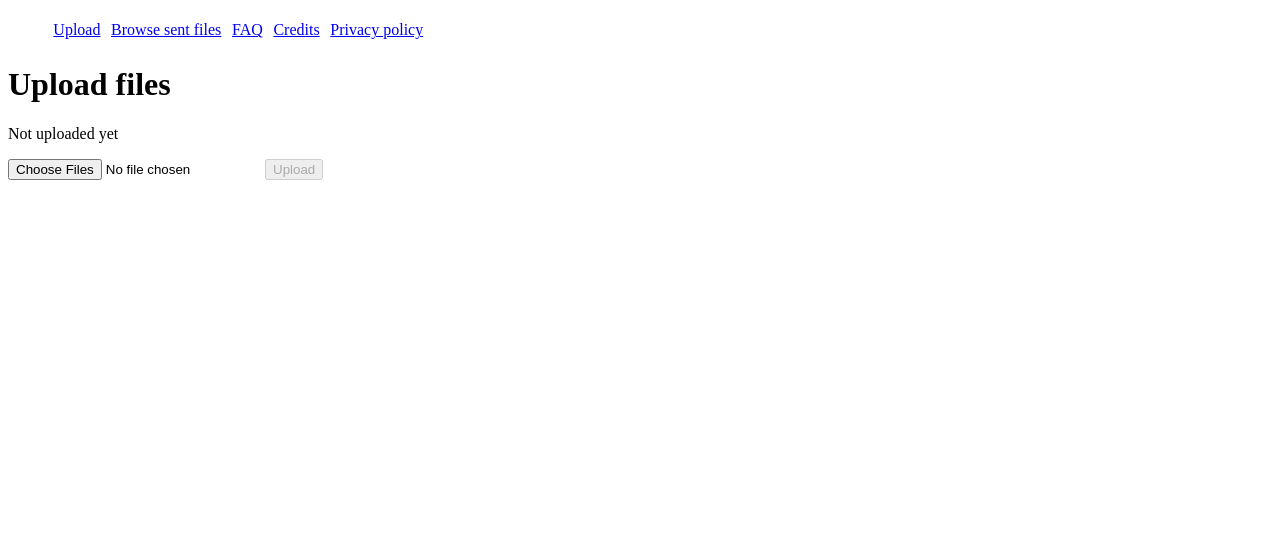
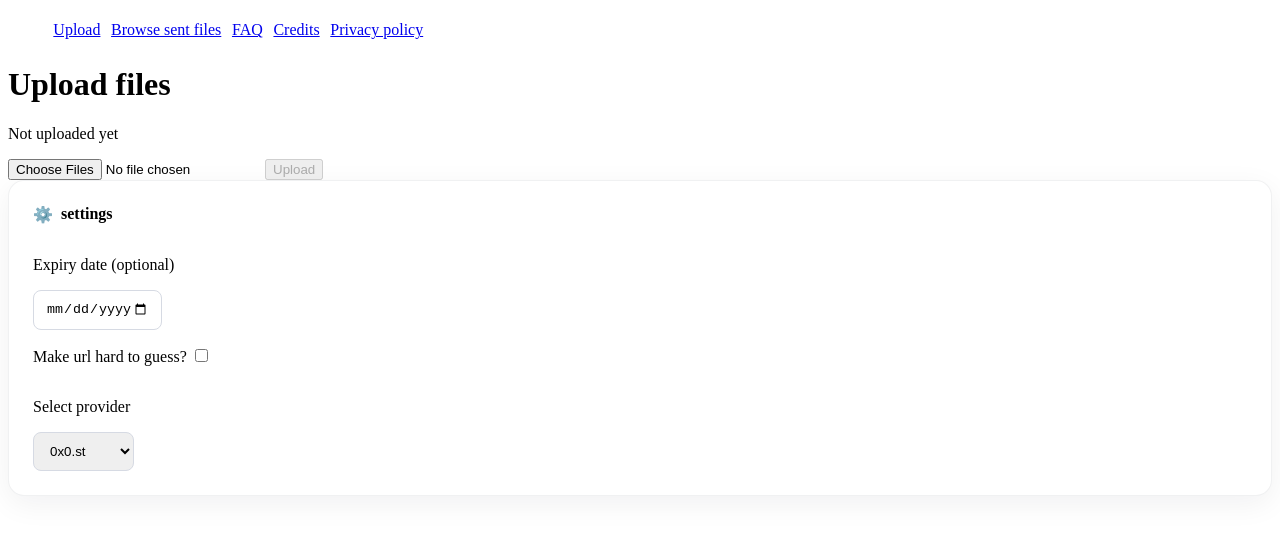
Before and after one commit to reptee/0x0-wrapper, a SvelteKit app: page / in a window 1280 px wide. Shown: the top 534 px of the page. Built offline with nearby package versions, Linux system fonts and the light colour scheme.

Commit message:
implement settings menu

```diff
--- /dev/null
+++ b/src/lib/components/UploadConfigPanel.svelte
@@ -0,0 +1,95 @@
+<script lang="ts">
+  import { isProviderFull, providers } from "$lib";
+  import type { UploadConfig } from "$lib/types";
+
+  let { config = $bindable() }: { config: UploadConfig } = $props();
+  const cur_provider = $derived(providers[config.provider]);
+  const max_age_days = $derived(
+    isProviderFull(cur_provider) ? cur_provider.max_age : 365,
+  );
+
+  function on_date_change(e: Event) {
+    const date = (e.target as HTMLInputElement).valueAsNumber;
+    if (Number.isNaN(date)) {
+      config.expires = null;
+    } else {
+      config.expires = new Date(date);
+    }
+  }
+</script>
+
+<div id="settings-card">
+  <header id="title"><span class="icon">⚙️</span> settings</header>
+  <div>
+    <p>Expiry date (optional)</p>
+    <input
+      type="date"
+      name="Expiry date"
+      id=""
+      onchange={on_date_change}
+      min={new Date(Date.now()).toISOString().split("T")[0]}
+      max={new Date(Date.now() + max_age_days * 86_400_000)
+        .toISOString()
+        .split("T")[0]}
+    />
+  </div>
+  <div>
+    <span>Make url hard to guess?</span>
+    <input
+      type="checkbox"
+      name="Secret"
+      id="Secret"
+      bind:checked={config.secret}
+    />
+  </div>
+  <div>
+    <p>Select provider</p>
+    <select name="0x0 provider" bind:value={config.provider}>
+      {#each providers as provider, i}
+        <option value={i}>{provider.url.hostname}</option>
+      {/each}
+    </select>
+  </div>
+</div>
+
+<style lang="scss">
+  #settings-card {
+    background: #fff;
+    border: 1px solid rgba(15, 23, 42, 0.06);
+    border-radius: 1rem;
+    transition:
+      box-shadow 200ms ease,
+      transform 200ms ease;
+
+    padding: 1.5rem;
+    display: flex;
+    flex-direction: column;
+    gap: 1rem;
+    box-shadow: 0 8px 30px rgba(15, 23, 42, 0.06);
+
+    &:hover {
+      transform: translateY(-2px);
+      box-shadow: 0 15px 45px rgba(15, 23, 42, 0.12);
+    }
+
+    & label {
+      color: rgb(71, 85, 105);
+      font-size: 0.9rem;
+    }
+
+    & input,
+    & select {
+      border-radius: 0.5rem;
+      border: 1px solid #d6dae3;
+      padding: 0.65rem 0.75rem;
+      width: auto;
+    }
+  }
+
+  #title {
+    font-weight: 600;
+    display: flex;
+    align-items: center;
+    gap: 0.5rem;
+  }
+</style>
--- a/src/lib/index.ts
+++ b/src/lib/index.ts
@@ -22,28 +22,29 @@ export function calculate_file_retention(
 }
 
 export const provider_0x0: NullPointerProviderFull = {
-  url: "https://0x0.st/",
+  url: new URL("https://0x0.st/"),
   min_age: 30,
   max_age: 365,
   max_size: 512,
 };
 
 export const provider_vern: NullPointerProviderFull = {
-  url: "https://0.vern.cc/",
+  url: new URL("https://0.vern.cc/"),
   min_age: 10 * 365,
   max_age: 10 * 365,
   max_size: 256,
 };
 
 export const provider_boop: NullPointerProviderFull = {
-  url: "https://boop.icu/",
+  url: new URL("https://boop.icu/"),
   min_age: 30,
   max_age: 365,
   max_size: 256,
 };
 
+// TODO: remove localhost
 export const provider_local: NullPointerProviderFull = {
-  url: "http://localhost:8080",
+  url: new URL("http://localhost:8080"),
   min_age: 30,
   max_age: 365,
   max_size: 512,
--- a/src/routes/+page.svelte
+++ b/src/routes/+page.svelte
@@ -1,18 +1,30 @@
 <script lang="ts">
+  import UploadConfigPanel from "$lib/components/UploadConfigPanel.svelte";
+  import type { UploadConfig } from "$lib/types";
+
   let uploaded = $state<string | null>(null);
   let error = $state<string | null>(null);
 
   let files = $state<FileList>();
 
+  // TODO: expires per-file with default=inherited
+  // TODO: secret per-file with default=inherited
+  let uploadConfig = $state<UploadConfig>({
+    // TODO: don't hardcode, generate new per session
+    token: "fdc34670-1a17-41c3-89ba-f0b492e8997a",
+    provider: 0,
+    expires: null,
+    secret: false,
+  });
+
+  $inspect(uploadConfig);
+
   async function upload_files() {
     let form = new FormData();
 
-    // TODO: don't hardcode, generate new per session
-    let token = "fdc34670-1a17-41c3-89ba-f0b492e8997a";
+    // TODO: allow to select provider from known + custom?
 
-    // TODO: allow to select provider from known + custom
-    form.set("provider", JSON.stringify(0));
-    form.set("token", JSON.stringify(token));
+    form.set("config", JSON.stringify(uploadConfig));
 
     if (!files) {
       // TODO: report an error?
@@ -43,36 +55,6 @@
       }
     }
   }
-
-  // async function onclick() {
-  //   error = null;
-  //   uploaded = null;
-  //
-  //   const form = new FormData();
-  //   form.append("file", new Blob(["test input"]), "test.txt");
-  //   // TODO: server-side verification
-  //   form.set("provider", JSON.stringify(data.providers[0]));
-  //
-  //   try {
-  //     const response = await fetch("/", {
-  //       method: "POST",
-  //       body: form,
-  //       headers: {
-  //         "User-Agent": "a-unique-UA-hopefully",
-  //       },
-  //     });
-  //
-  //     if (!response.ok) {
-  //       throw new Error(
-  //         `Upload failed: ${response.status} ${response.statusText}`,
-  //       );
-  //     }
-  //
-  //     uploaded = await response.text();
-  //   } catch (err) {
-  //     error = err instanceof Error ? err.message : "Upload failed.";
-  //   }
-  // }
 </script>
 
 <h1>Upload files</h1>
@@ -85,7 +67,6 @@
   <p>Not uploaded yet</p>
 {/if}
 
-<!-- TODO: create configuration widget (see PDS_WWW.md) -->
 <!-- TODO: create upload widget (like on imglink.io) -->
 <div>
   <input type="file" multiple id="fileInput" bind:files />
@@ -99,6 +80,6 @@
         {/each}
       </ul>
     </div>
-    <!-- content here -->
   {/if}
+  <UploadConfigPanel bind:config={uploadConfig}></UploadConfigPanel>
 </div>
--- a/src/routes/+server.ts
+++ b/src/routes/+server.ts
@@ -1,6 +1,6 @@
 import { json } from "@sveltejs/kit";
 import type { RequestHandler } from "./$types";
-import type { UploadFileRes } from "$lib/types";
+import type { UploadConfig, UploadFileRes } from "$lib/types";
 import {
   calculate_file_retention,
   isProviderFull,
@@ -13,18 +13,15 @@ export const POST: RequestHandler = async ({ request }) => {
   const entries = body
     .getAll("files")
     .filter((v) => v instanceof File && v.size > 0) as File[];
-  const provider_id_raw = body.get("provider") as string | null;
-  const token = body.get("token") as string | null;
+  const uploadConfig = body.get("config") as UploadConfig | null;
+  const token = uploadConfig?.token;
+  const provider_id = uploadConfig?.provider;
 
   if (typeof token !== "string" || token.length == 0) {
     return json("expected token");
   }
 
-  if (typeof provider_id_raw !== "string") {
-    return json("missing provider");
-  }
-  const provider_id = Number(provider_id_raw);
-  if (!Number.isInteger(provider_id) || !providers[provider_id]?.url) {
+  if (!provider_id || !providers[provider_id]?.url) {
     return json(`provider expected to be natural up to ${providers.length}`);
   }
 
```
Also changed, not shown: src/lib/types.ts (+4 -5 lines).
